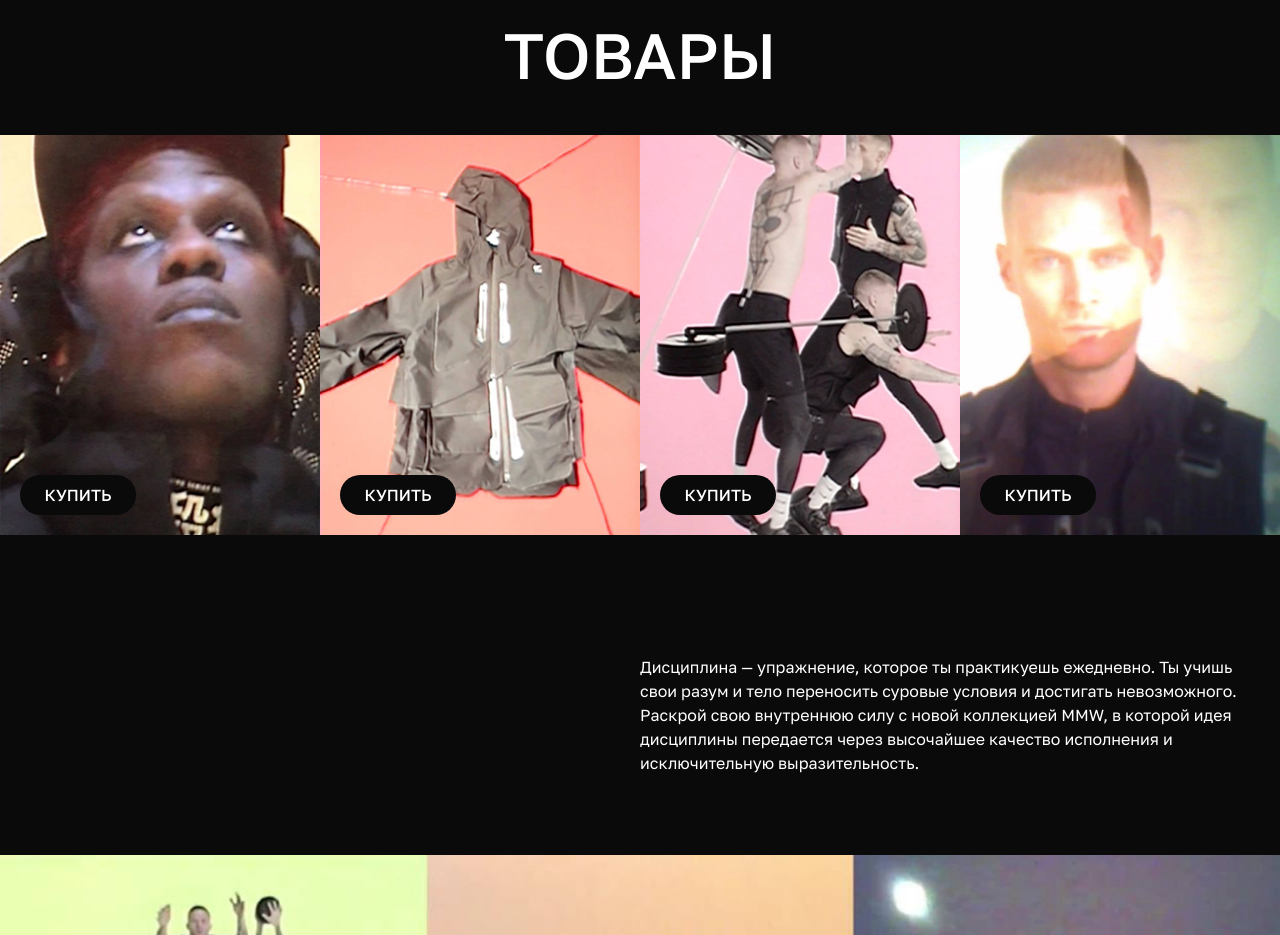
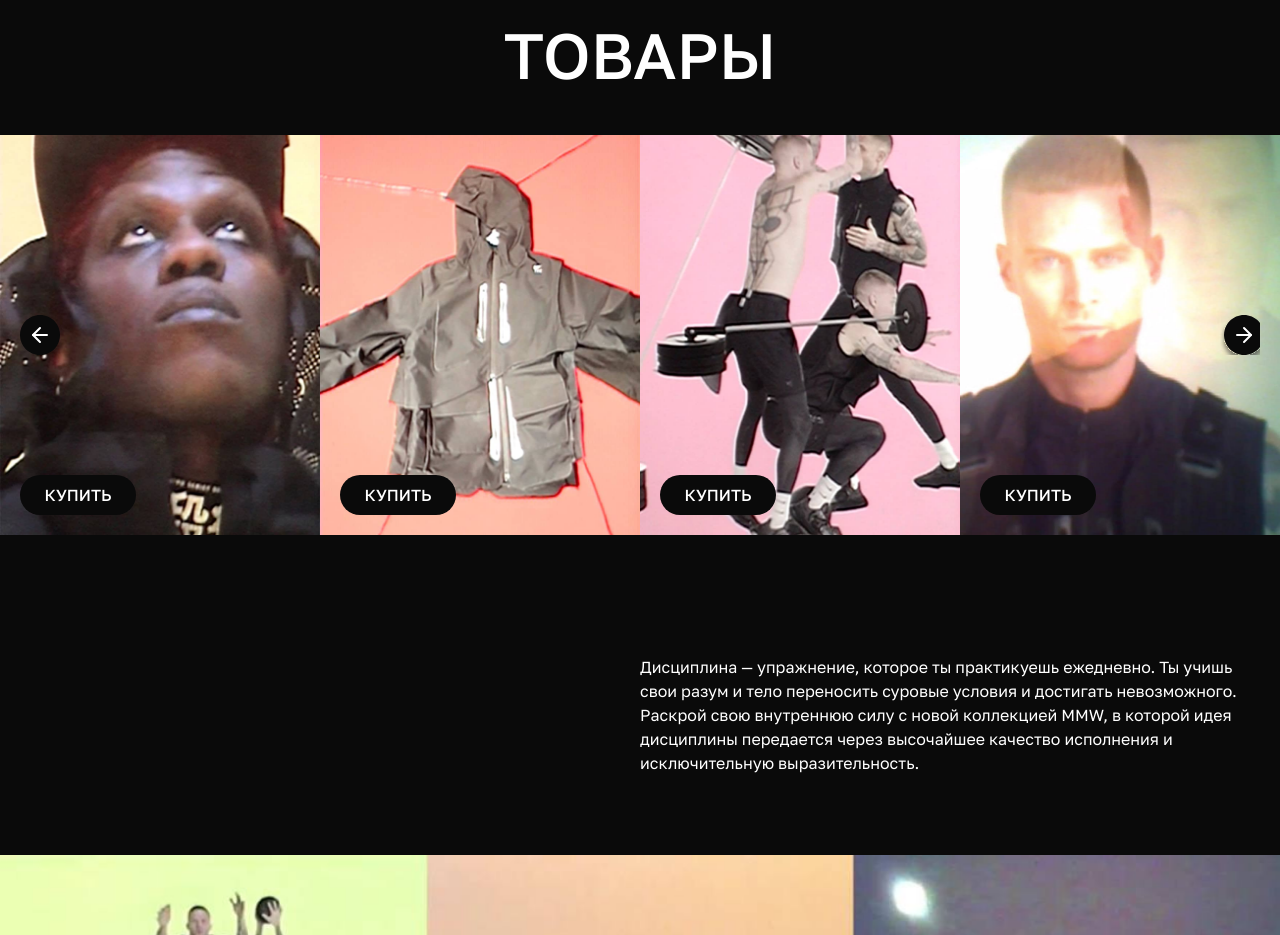
Before and after one commit to denis-ttk-1975/YaP-Sprint-7-Landing-Nike_X_MMW, a plain HTML site: page index.html in a window 1280 px wide. Shown: the part 2620-3555 px from the top of the page. Drawn offline with Linux system fonts and the light colour scheme.

Commit message:
layout done (but nb - scrollbar)

```diff
--- a/index.html
+++ b/index.html
@@ -49,7 +49,7 @@
       </section>
       <section class="goods" id="goods">
         <h2 class="goods__header">товары</h2>
-
+        <div class="goods__scroll-wraper">
           <ul class="goods__cards-container">
             <li class="goods__card">
               <img src="./images/nikelab3.png" alt="" class="goods__photo" />
@@ -84,6 +84,9 @@
               <button type="button" class="goods__buy-btn">купить</button>
             </li>
           </ul>
+          <button class="goods__scroll-right"></button>
+          <button class="goods__scroll-left"></button>
+        </div>
         <div class="goods__summary">
           <p class="collection__text">
             Дисциплина — упражнение, которое ты практикуешь ежедневно. Ты учишь
--- a/scss/blocks/goods/_goods.scss
+++ b/scss/blocks/goods/_goods.scss
@@ -9,7 +9,10 @@
     @extend %headline-large-screen;
     margin: 0 auto 40px;
   }
-
+  &__scroll-wraper {
+    position: relative;
+    width: 100%;
+  }
   &__cards-container {
     width: 100%;
 
@@ -36,6 +39,7 @@
     border-right: 20px solid transparent;
     border-left: 20px solid transparent;
     background-clip: content-box;
+    min-width: 100px;
   }
   &__cards-container::-webkit-scrollbar-track {
     background-color: #292929;
@@ -72,6 +76,28 @@
     cursor: pointer;
     @extend %button-text-screen;
   }
+  &__scroll-right {
+    position: absolute;
+    width: 40px;
+    height: 40px;
+    right: 20px;
+    top: 180px;
+    background-image: url("./../images/arrow-right.svg");
+    background-color: transparent;
+    border: none;
+    cursor: pointer;
+  }
+  &__scroll-left {
+    position: absolute;
+    width: 40px;
+    height: 40px;
+    left: 20px;
+    top: 180px;
+    background-image: url("./../images/arrow-left.svg");
+    background-color: transparent;
+    border: none;
+    cursor: pointer;
+  }
   &__summary {
     display: flex;
     justify-content: space-between;
@@ -94,5 +120,11 @@
       @include headline-large-phone;
       margin: 0 auto 20px;
     }
+    &__card {
+      margin-bottom: 20px;
+    }
+    &__buy-btn {
+      width: 286px;
+    }
   }
 }
```
Also changed, not shown: pages/index.css, 1 other file. Lines whose indentation alone changed are shown as unchanged.
